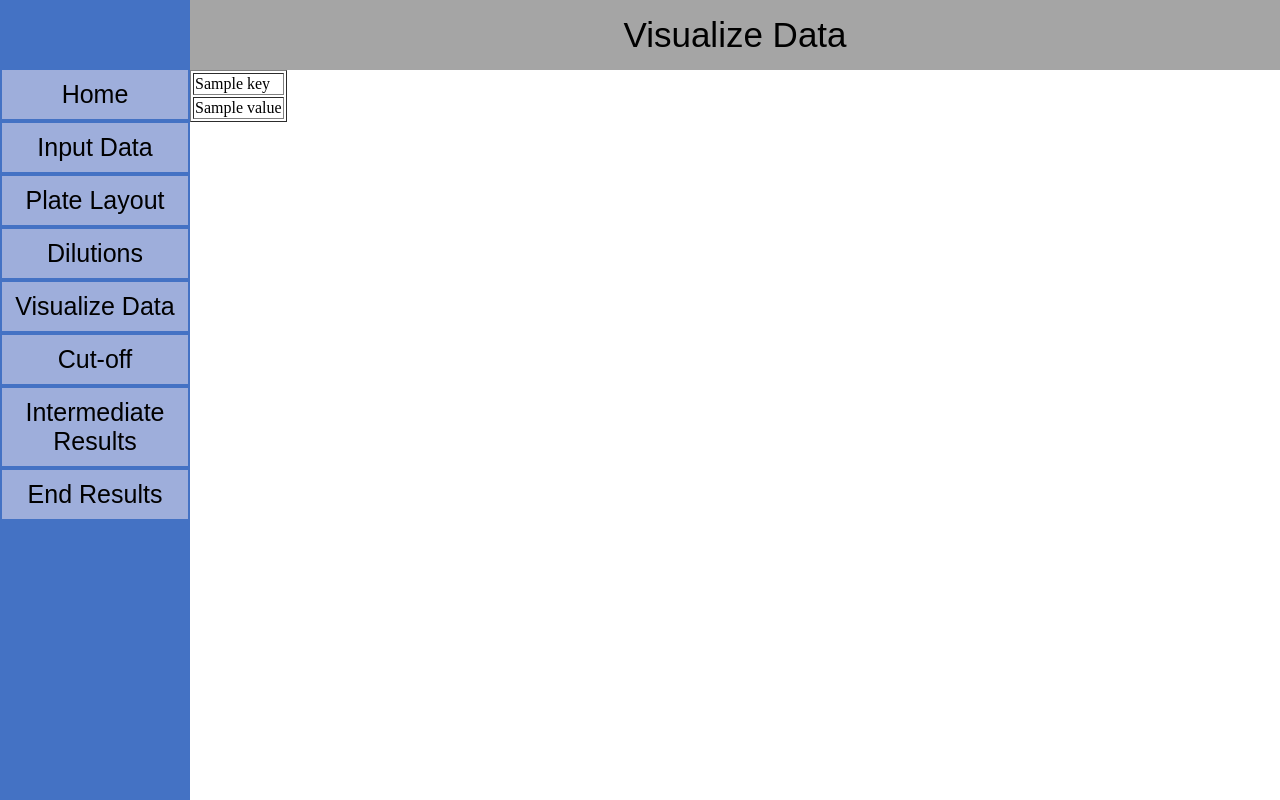
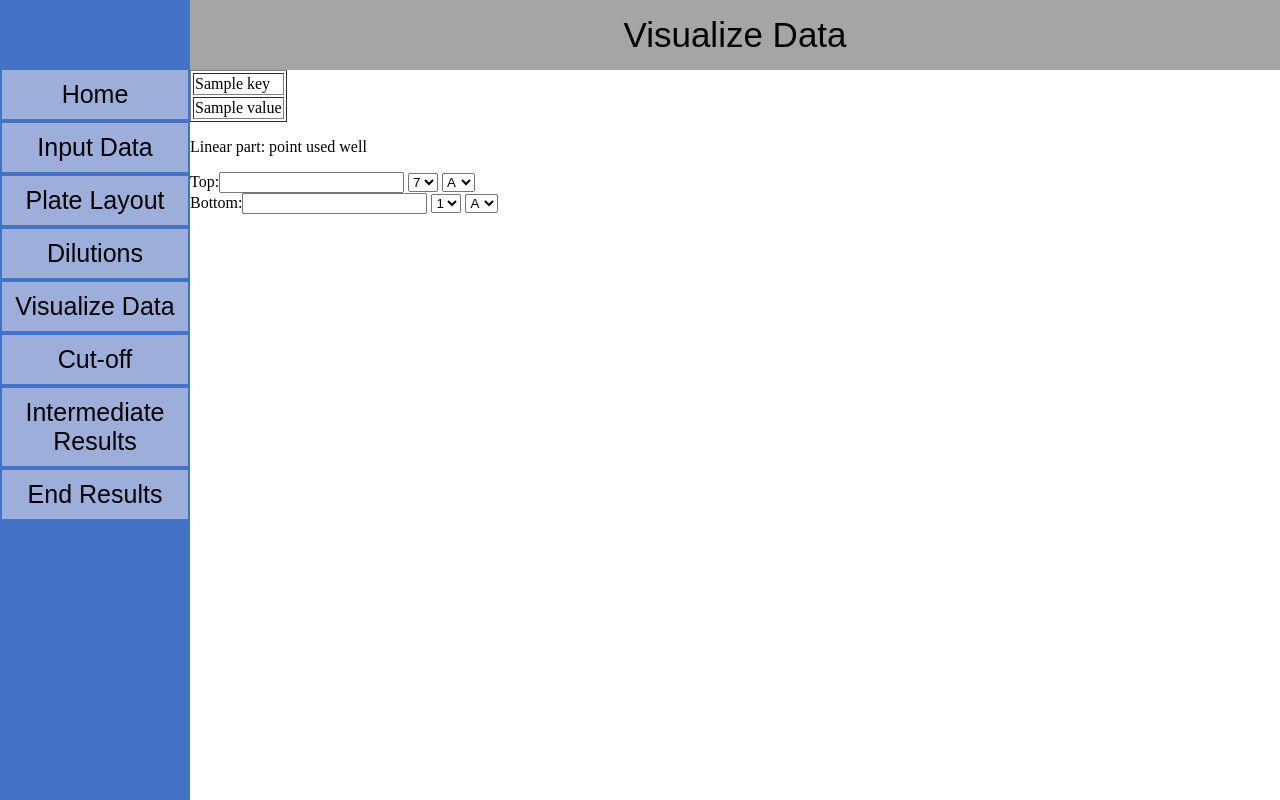
Before and after one commit to SheepInMeadow/ELISA-APP, a Django app: template ELISA_app/ELISA_core/templates/Visualize_data.html in a window 1280 px wide. Run offline with Django 4.2, Linux system fonts and the light colour scheme; the template is opened without the code that fills it: most values are stand-ins (such as "Sample title", 1, 10 or a date in 2020).

Commit message:
visualize_data html heeft nu 3 * 2 invoer vakken om aan te geven welke piots je wilt gebruiken in de grafiek

```diff
--- a/ELISA_app/ELISA_core/templates/Visualize_data.html
+++ b/ELISA_app/ELISA_core/templates/Visualize_data.html
@@ -5,6 +5,7 @@
 
 {% block content %}
 {% for key, value_list in dictionary.items %}
+    <div id="combined">
     <table border="1">
         <thead>
             <td>{{key}}</td>
@@ -17,5 +18,49 @@
         </tr>
         {% endfor %}
     </table>
+    <div id="opties">
+        <p>Linear part: point used well</p>
+        Top:<input type="number">
+        <select name="top" id="top">
+          <option value="7">7</option>
+          <option value="6">6</option>
+          <option value="5">5</option>
+          <option value="4">4</option>
+          <option value="3">3</option>
+          <option value="2">2</option>
+          <option value="1">1</option>
+       </select>
+       <select name="well_t" id="well_t">
+          <option value="A">A</option>
+          <option value="B">B</option>
+          <option value="C">C</option>
+          <option value="D">D</option>
+          <option value="E">E</option>
+          <option value="F">F</option>
+          <option value="G">G</option>
+       </select>
+        <br>
+        Bottom:<input type="number">
+        <select name="bottom" id="bottom">
+              <option value="1">1</option>
+              <option value="2">2</option>
+              <option value="3">3</option>
+              <option value="4">4</option>
+              <option value="5">5</option>
+              <option value="6">6</option>
+              <option value="7">7</option>
+           </select>
+        <select name="well_b" id="well_b">
+          <option value="A">A</option>
+          <option value="B">B</option>
+          <option value="C">C</option>
+          <option value="D">D</option>
+          <option value="E">E</option>
+          <option value="F">F</option>
+          <option value="G">G</option>
+       </select>
+   </div>
+    </div>
 {% endfor %}
+
 {% endblock %}
```
